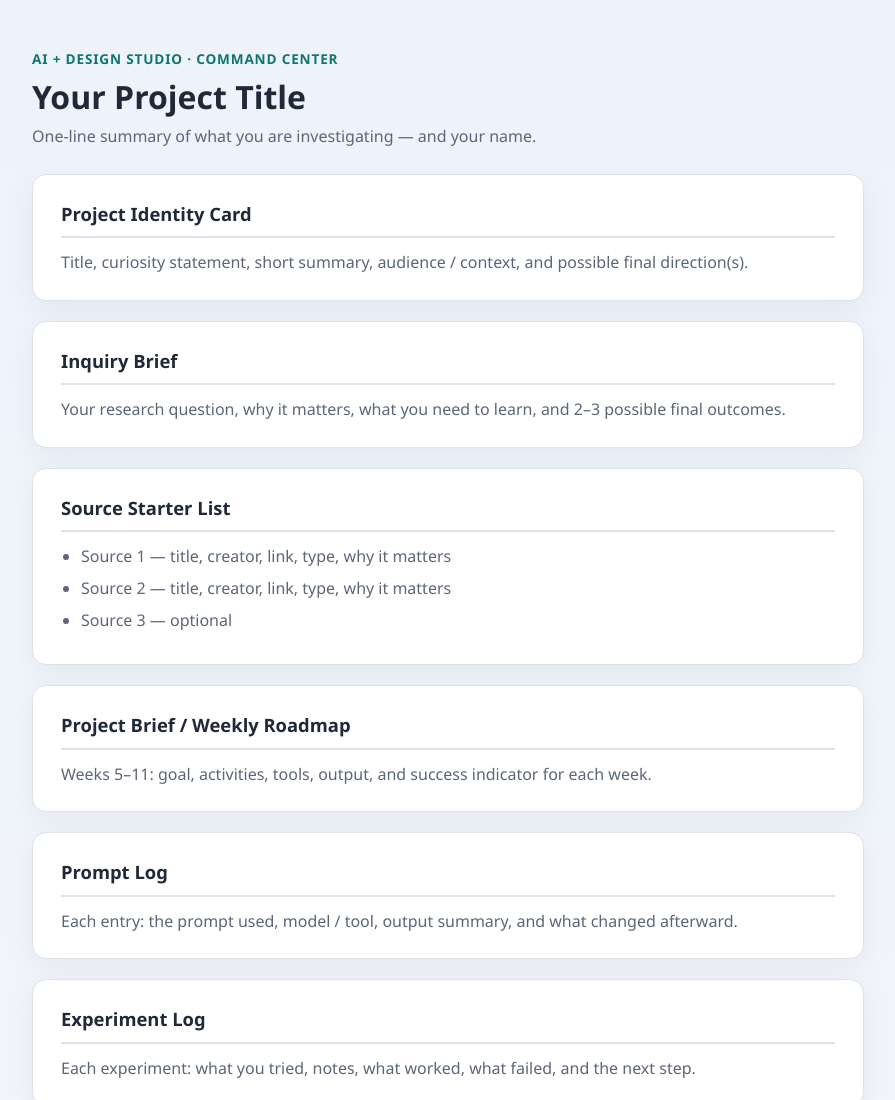
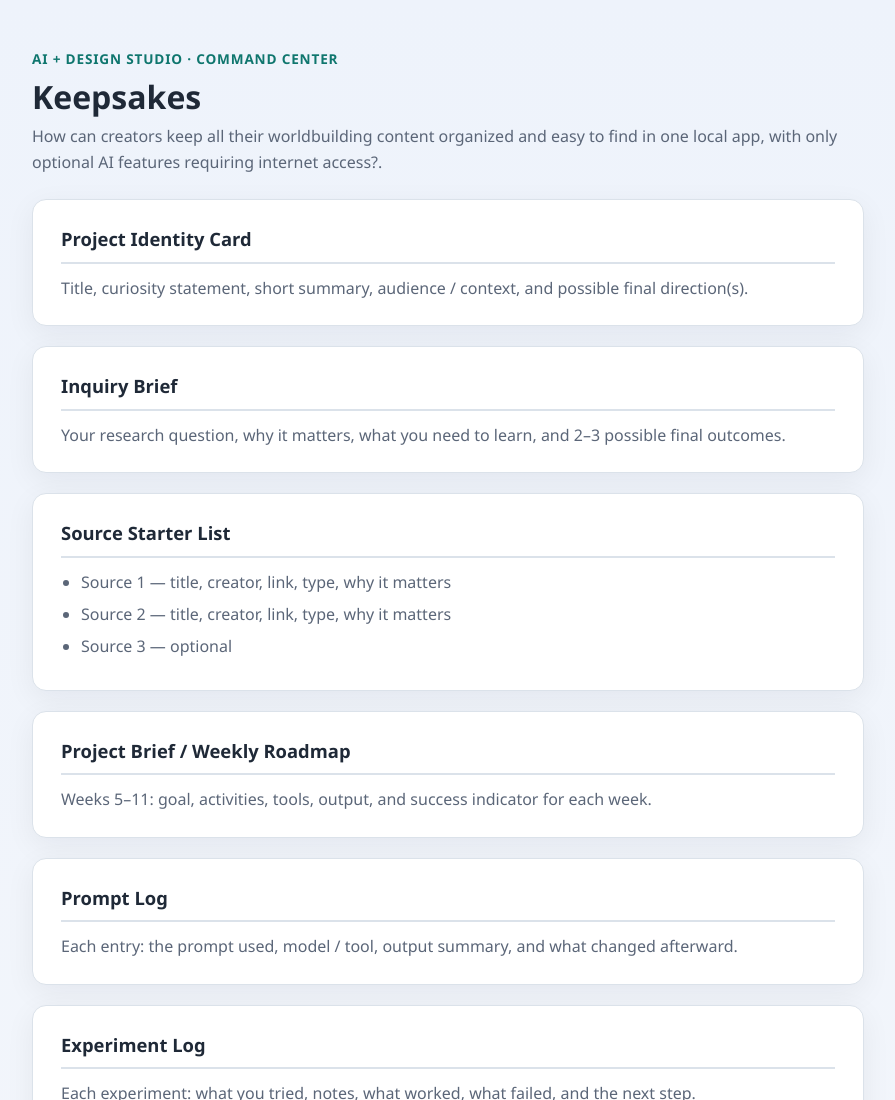
Before and after one commit to sabrinarshallbetter/github-startup, a plain HTML site: page index.html in a window 1280 px wide. Shown: the top 1100 px of the page, without its empty margins (192-1087 px from the left). Drawn offline with Linux system fonts and the light colour scheme.

Commit message:
Update index.html

```diff
--- a/index.html
+++ b/index.html
@@ -17,8 +17,8 @@
 <body>
   <header class="site-header">
     <p class="eyebrow">AI + Design Studio &#183; Command Center</p>
-    <h1 id="project-title">Your Project Title</h1>
-    <p class="tagline">One-line summary of what you are investigating &#8212; and your name.</p>
+    <h1 id="project-title">Keepsakes</h1>
+    <p class="tagline">How can creators keep all their worldbuilding content organized and easy to find in one local app, with only optional AI features requiring internet access?.</p>
   </header>
 
   <main class="container">
```
